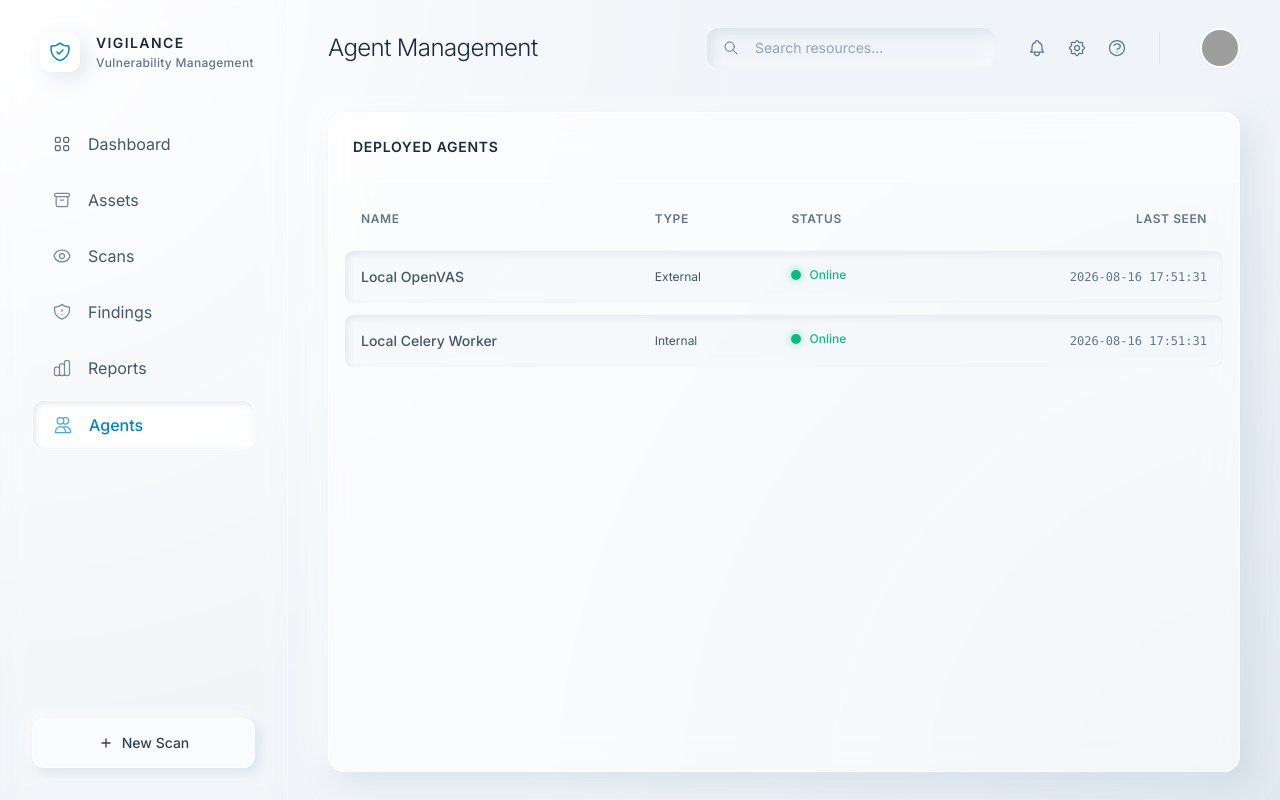
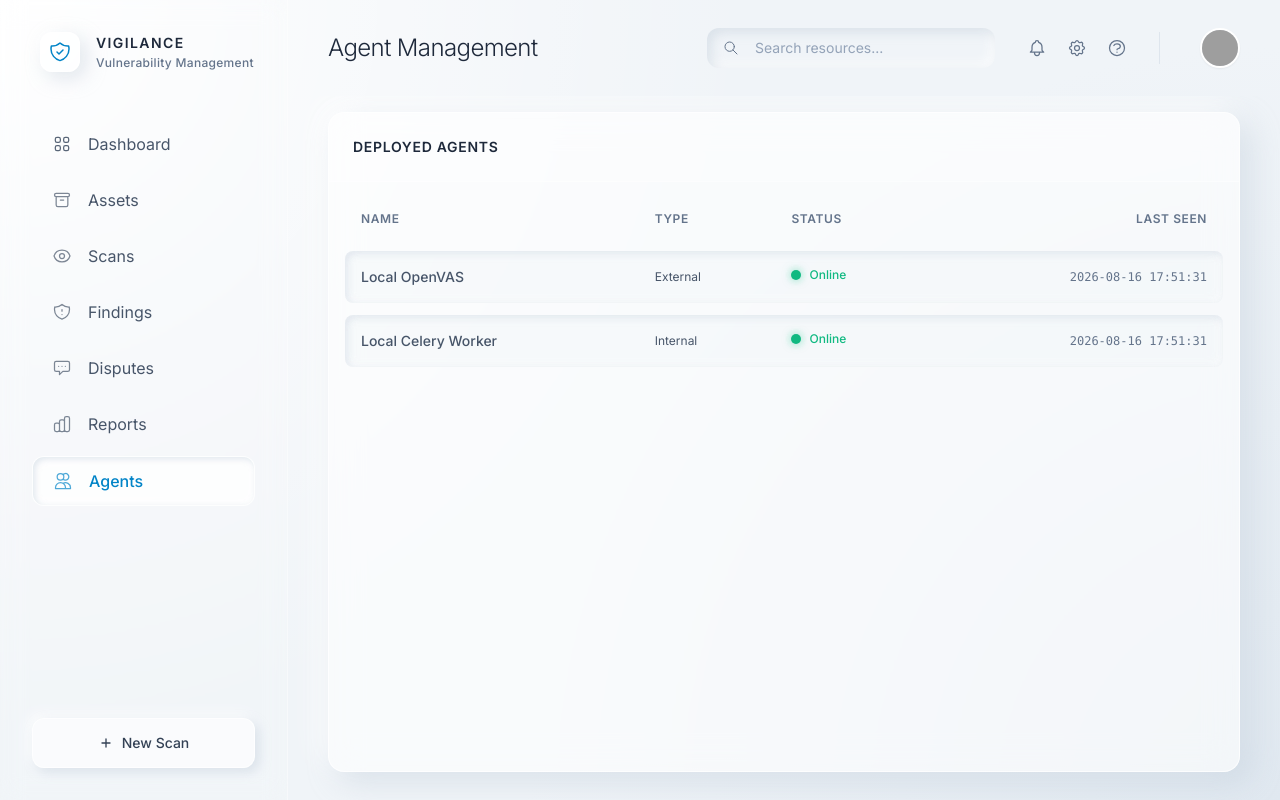
Before and after one commit to shagunchaudhary794/scanner, a Flask app: page /agents in a window 1280 px wide. Run offline with Flask 3, Linux system fonts and the light colour scheme; some libraries are stand-ins or nearby versions; grey boxes are pictures that could not be loaded.

Commit message:
Update base.html

```diff
--- a/templates/base.html
+++ b/templates/base.html
@@ -156,6 +156,10 @@
                     <svg class="w-5 h-5 opacity-70" fill="none" stroke="currentColor" viewbox="0 0 24 24"><path d="M20.618 5.984A11.955 11.955 0 0112 2.944a11.955 11.955 0 01-8.618 3.04A12.02 12.02 0 003 9c0 5.591 3.824 10.29 9 11.622 5.176-1.332 9-6.03 9-11.622 0-1.042-.133-2.052-.382-3.016zM12 9v2m0 4h.01" stroke-linecap="round" stroke-linejoin="round" stroke-width="1.5"></path></svg>
                     Findings
                 </a>
+                <a class="flex items-center gap-4 px-5 py-3 rounded-xl {% if request.endpoint == 'main.disputes' or request.endpoint == 'main.finding_detail' %}glacier-nav-active text-glacier-blue font-medium{% else %}hover:bg-white/40 text-slate-600 hover:text-slate-900 transition-all duration-300{% endif %}" href="{{ url_for('main.disputes') }}">
+                    <svg class="w-5 h-5 opacity-70" fill="none" stroke="currentColor" viewbox="0 0 24 24"><path d="M8 10h.01M12 10h.01M16 10h.01M9 16H5a2 2 0 01-2-2V6a2 2 0 012-2h14a2 2 0 012 2v8a2 2 0 01-2 2h-6l-4 4v-4z" stroke-linecap="round" stroke-linejoin="round" stroke-width="1.5"></path></svg>
+                    Disputes
+                </a>
                 <a class="flex items-center gap-4 px-5 py-3 rounded-xl {% if request.endpoint == 'main.reports' %}glacier-nav-active text-glacier-blue font-medium{% else %}hover:bg-white/40 text-slate-600 hover:text-slate-900 transition-all duration-300{% endif %}" href="{{ url_for('main.reports') }}">
                     <svg class="w-5 h-5 opacity-70" fill="none" stroke="currentColor" viewbox="0 0 24 24"><path d="M9 19v-6a2 2 0 00-2-2H5a2 2 0 00-2 2v6a2 2 0 002 2h2a2 2 0 002-2zm0 0V9a2 2 0 012-2h2a2 2 0 012 2v10m-6 0a2 2 0 002 2h2a2 2 0 002-2m0 0V5a2 2 0 012-2h2a2 2 0 012 2v14a2 2 0 01-2 2h-2a2 2 0 01-2-2z" stroke-linecap="round" stroke-linejoin="round" stroke-width="1.5"></path></svg>
                     Reports
```
